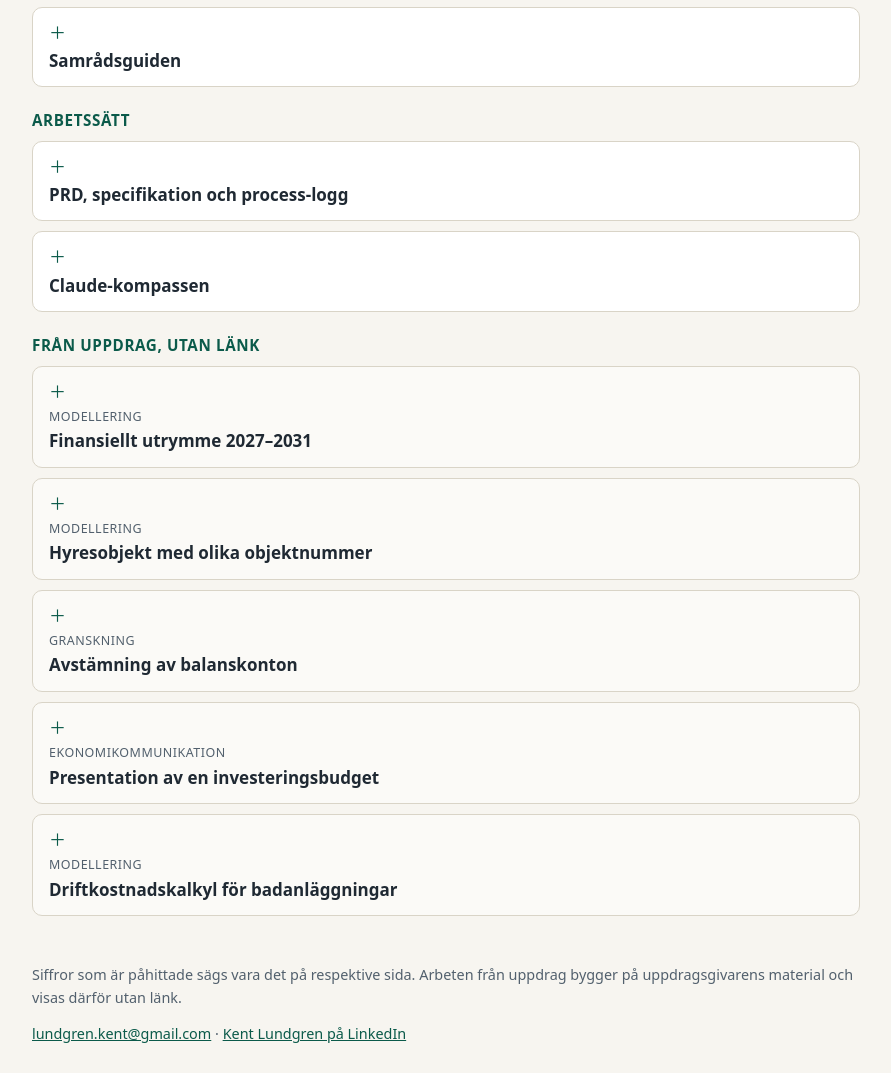
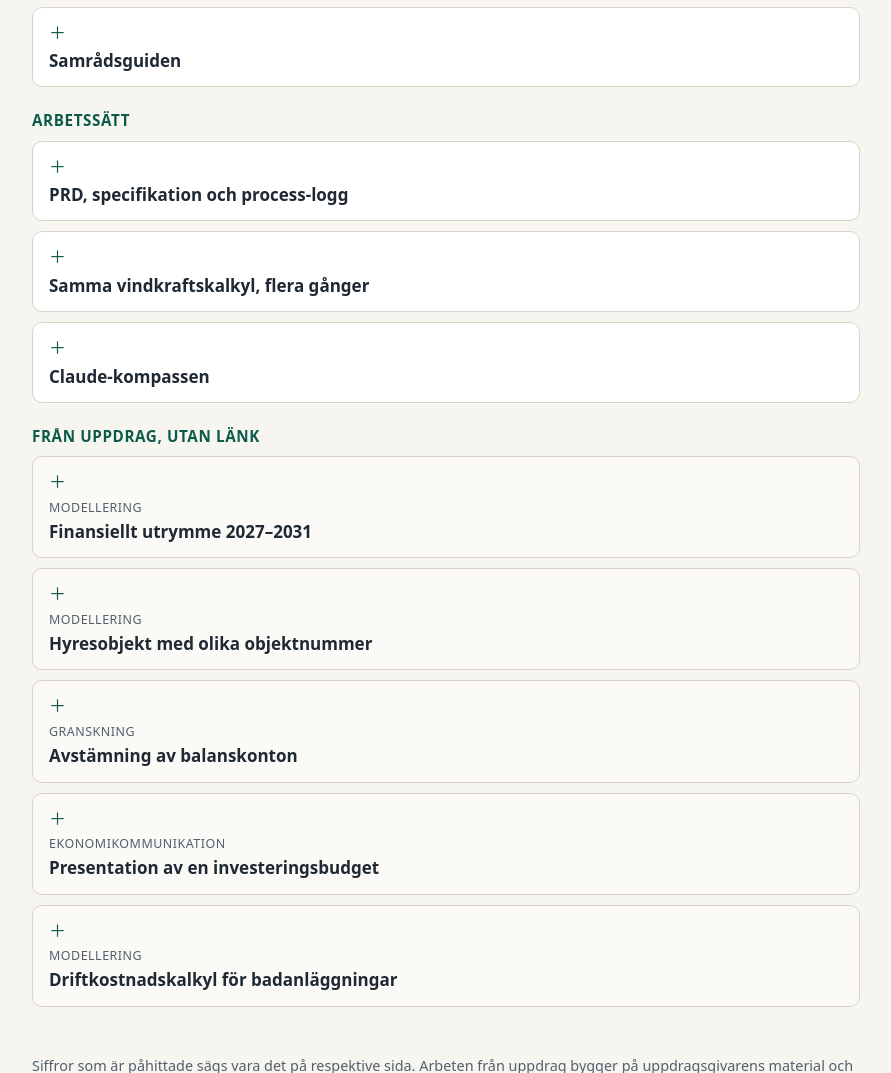
Before and after one commit to kentlundgren/AI-teknik, a plain HTML site: page Presentationer/Nr2/index.html in a window 1280 px wide. Shown: the part 1210-2283 px from the top of the page, without its empty margins (194-1085 px from the left). Drawn offline with Linux system fonts and the light colour scheme.

Commit message:
Update data.js to version 3.9, adding a new section "Så lär jag känna modellerna" with insights on learning AI models and tools. Introduce the card "Samma vindkraftskalkyl, flera gånger" under the "Arbetssätt" category, including multiple links for comparison. Modify SPEC.md to reflect these changes in the changelog and update the version number. Enhance script.js to support additional links in the card display. Update index.html to include new links for the wind power calculations.

```diff
--- a/Presentationer/Nr2/data.js
+++ b/Presentationer/Nr2/data.js
@@ -8,6 +8,7 @@ const PROVBANKEN = {
   // Verktyg som länkas till respektive officiella sida när namnet står i ett svar.
   verktygslankar: {
     "MS Copilot": "https://copilot.microsoft.com/",
+    "Claude Code": "https://claude.com/product/claude-code",
     "Claude": "https://claude.ai/",
     "Cursor": "https://cursor.com/",
     "GitHub": "https://github.com/",
@@ -32,6 +33,14 @@ const PROVBANKEN = {
             { rubrik: "Andra åsikt och faktakoll", text: "Perplexity, ChatGPT, Gemini och Grok." },
             { rubrik: "Lära och studera", text: "Gemini Notebook, ett bra verktyg för att lära nytt. Av material, länkar och YouTube-videor går det att skapa podd-liknande ljudsammanfattningar, quiz och mer." }
           ]
+        },
+        {
+          rubrik: "Så lär jag känna modellerna",
+          svar: [
+            { rubrik: "", text: "Jag jobbar proaktivt med att lära känna olika AI-modellers och olika harness styrkor och svagheter. Ett harness är verktyget som kör modellen, till exempel Claude Code eller Cursor." },
+            { rubrik: "", text: "Jag har kört samma uppdrag och skapat samma produkt flera gånger, vid olika tidpunkter, med olika AI-modeller och olika harness. Envist göra samma sak vid olika tillfällen är ett sätt att lära sig AI." }
+          ],
+          kort_ids: ["vindkraftskalkyler"]
         },
         {
           rubrik: "Så planerar jag ett bygge",
@@ -190,6 +199,23 @@ const PROVBANKEN = {
       sekretess: "ok"
     },
     {
+      id: "vindkraftskalkyler",
+      kategori: "Arbetssätt",
+      rubrik: "Samma vindkraftskalkyl, flera gånger",
+      en_mening: "Jag har byggt en vindkraftskalkyl mer än en gång, vid olika tidpunkter och med olika verktyg, för att lära mig hur de skiljer sig.",
+      arbetssatt: "Fem perspektiv byggdes i Cursor i juli 2026, en investeringskalkylator med Gemini 3 i augusti 2026 och en ombyggd Next.js-version i september 2026.",
+      verktyg: ["Cursor", "Gemini 3", "HTML/CSS/JavaScript", "Next.js"],
+      resultat: "Tre versioner av samma kalkyl som går att öppna och jämföra.",
+      lank: "https://kentlundgren.github.io/Vindkraft/vindkraftskalkyl/vindkraftskalkyl.html",
+      lank_text: "Vindkraftskalkyl, fem perspektiv (Cursor)",
+      fler_lankar: [
+        { text: "Investeringskalkylator, 4 MW (Gemini 3)", url: "https://kentlundgren.github.io/AI-teknik/Vindkraft/260814/Gemini3/vindkraftskalkyl_260814.html" },
+        { text: "Vindkraftskalkyl som Next.js-app", url: "https://vindkraft-ver3.vercel.app" }
+      ],
+      siffror: "inga",
+      sekretess: "ok"
+    },
+    {
       id: "claude-kompassen",
       kategori: "Arbetssätt",
       rubrik: "Claude-kompassen",
--- a/Presentationer/Nr2/index.html
+++ b/Presentationer/Nr2/index.html
@@ -44,6 +44,9 @@
         <li><a href="https://kentlundgren.github.io/Ekonomi/redovisning/BAS/index.html">BAS 2026, analys och revision</a></li>
         <li><a href="https://kentlundgren.github.io/Ekonomi/redovisning/revision/">Revision i ideella föreningar</a></li>
         <li><a href="https://kentlundgren.github.io/foreningar/BjerredsSaltsjobad/">Bjerreds Saltsjöbad, statistik</a></li>
+        <li><a href="https://kentlundgren.github.io/Vindkraft/vindkraftskalkyl/vindkraftskalkyl.html">Vindkraftskalkyl, fem perspektiv (Cursor)</a></li>
+        <li><a href="https://kentlundgren.github.io/AI-teknik/Vindkraft/260814/Gemini3/vindkraftskalkyl_260814.html">Investeringskalkylator, 4 MW (Gemini 3)</a></li>
+        <li><a href="https://vindkraft-ver3.vercel.app">Vindkraftskalkyl som Next.js-app</a></li>
         <li><a href="https://github.com/kentlundgren/AI-teknik/blob/main/AI_modeller/Claude/olika_Claude_modeller/PRD/PRD_generell.md">PRD-mall, generell</a></li>
         <li><a href="https://kentlundgren.github.io/AI-teknik/AI_modeller/Claude/olika_Claude_modeller/#claude">Claude-kompassen</a></li>
       </ul>
--- a/Presentationer/Nr2/script.js
+++ b/Presentationer/Nr2/script.js
@@ -80,7 +80,7 @@
         svarEl.appendChild(el('h3', null, a.rubrik));
         (a.svar || []).forEach(function (s) { svarEl.appendChild(byggText(s)); });
         if (a.punkter) {
-          if (a.punkter_text) svarEl.appendChild(el('p', null, a.punkter_text));
+          if (a.punkter_text) svarEl.appendChild(el('h4', null, a.punkter_text));
           svarEl.appendChild(byggPunkter(a.punkter));
         }
         (a.kort_ids || []).forEach(function (id) {
@@ -157,6 +157,13 @@
       a.target = '_blank';
       a.rel = 'noopener noreferrer';
       det.appendChild(a);
+      (k.fler_lankar || []).forEach(function (l) {
+        const b = el('a', 'lank', l.text);
+        b.href = l.url;
+        b.target = '_blank';
+        b.rel = 'noopener noreferrer';
+        det.appendChild(b);
+      });
     } else {
       det.appendChild(el('p', 'markning', 'Byggt på en uppdragsgivares material. Visas utan länk.'));
     }
--- a/Presentationer/Nr2/style.css
+++ b/Presentationer/Nr2/style.css
@@ -34,6 +34,7 @@ header { padding-top: 28px; }
 #svar h2 { font-size: 1.25rem; margin: 14px 0 8px; }
 #svar h3 { font-size: 1rem; margin: 18px 0 6px; color: var(--accent); }
 #svar p { margin: 8px 0; }
+#svar h4 { font-size: 1rem; margin: 16px 0 4px; }
 #svar a.verktyg { color: var(--accent); text-decoration: underline; text-underline-offset: 2px; }
 
 h3.grupp { font-size: 0.95rem; text-transform: uppercase; letter-spacing: 0.04em; color: var(--accent); margin: 22px 0 8px; }
@@ -46,7 +47,8 @@ h3.grupp { font-size: 0.95rem; text-transform: uppercase; letter-spacing: 0.04em
 .kort .rubrik { font-weight: 650; }
 .kort p { margin: 6px 0; }
 .kort .markning { font-size: 0.85rem; color: var(--muted); background: var(--accent-bg); display: inline-block; padding: 2px 8px; border-radius: 6px; }
-.kort .lank { display: inline-block; margin: 8px 0 14px; color: var(--accent); font-weight: 600; }
+.kort .lank { display: table; margin: 6px 0; color: var(--accent); font-weight: 600; }
+.kort .lank:last-child { margin-bottom: 14px; }
 .kort.utan-lank { background: #fbfaf7; }
 
 footer { padding: 24px 16px 40px; color: var(--muted); font-size: 0.9rem; }
```
Also changed, not shown: Presentationer/Nr2/SPEC.md (+3 -1 lines).
